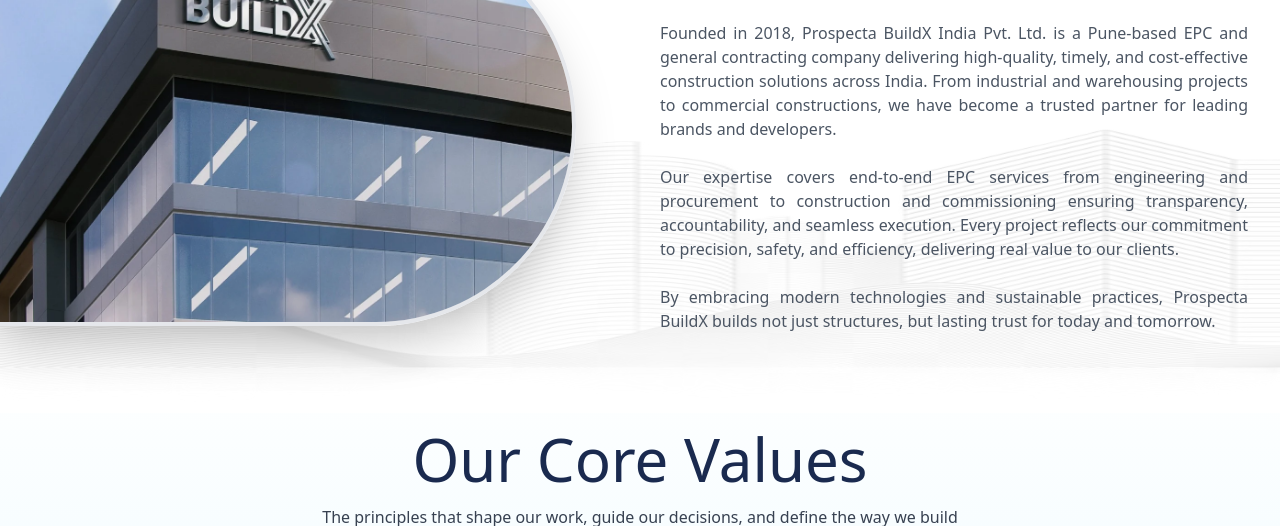
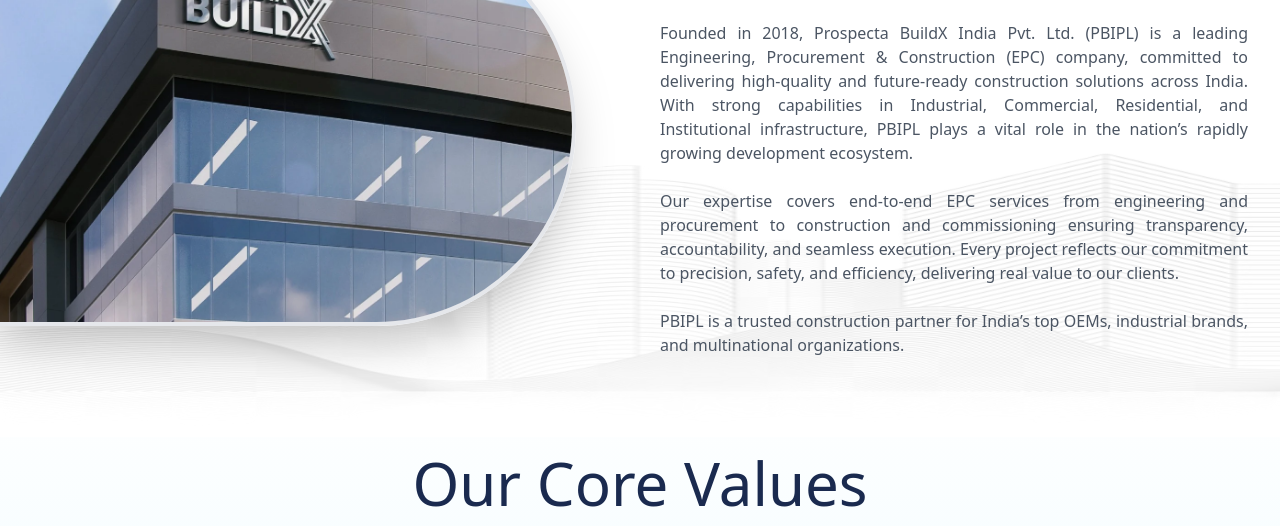
Before and after one commit to Shreyakamble08/Prospecta-, a plain HTML site: page about.html in a window 1280 px wide. Shown: the part 705-1231 px from the top of the page. Drawn offline with nearby package versions, Linux system fonts and the light colour scheme.

Commit message:
index and about page information updated

```diff
--- a/about.html
+++ b/about.html
@@ -301,12 +301,10 @@
             <p
               class="text-gray-600 mb-6 leading-relaxed text-justify text-sm sm:text-base"
             >
-              Founded in 2018, Prospecta BuildX India Pvt. Ltd. is a Pune-based
-              EPC and general contracting company delivering high-quality,
-              timely, and cost-effective construction solutions across India.
-              From industrial and warehousing projects to commercial
-              constructions, we have become a trusted partner for leading brands
-              and developers.
+              Founded in 2018,  Prospecta BuildX India Pvt. Ltd. (PBIPL) is a leading Engineering, Procurement & Construction (EPC)
+ company, committed to delivering high‑quality and future‑ready construction solutions across India. With
+ strong capabilities in Industrial, Commercial, Residential, and Institutional infrastructure, PBIPL plays a vital
+ role in the nation’s rapidly growing development ecosystem.
             </p>
 
             <p
@@ -322,9 +320,8 @@
             <p
               class="text-gray-600 leading-relaxed text-justify text-sm sm:text-base"
             >
-              By embracing modern technologies and sustainable practices,
-              Prospecta BuildX builds not just structures, but lasting trust for
-              today and tomorrow.
+              PBIPL is a trusted construction partner for India’s top OEMs, industrial brands, and multinational
+ organizations.
             </p>
           </div>
         </div>
```
Also changed, not shown: index.html (+2 -2 lines).
